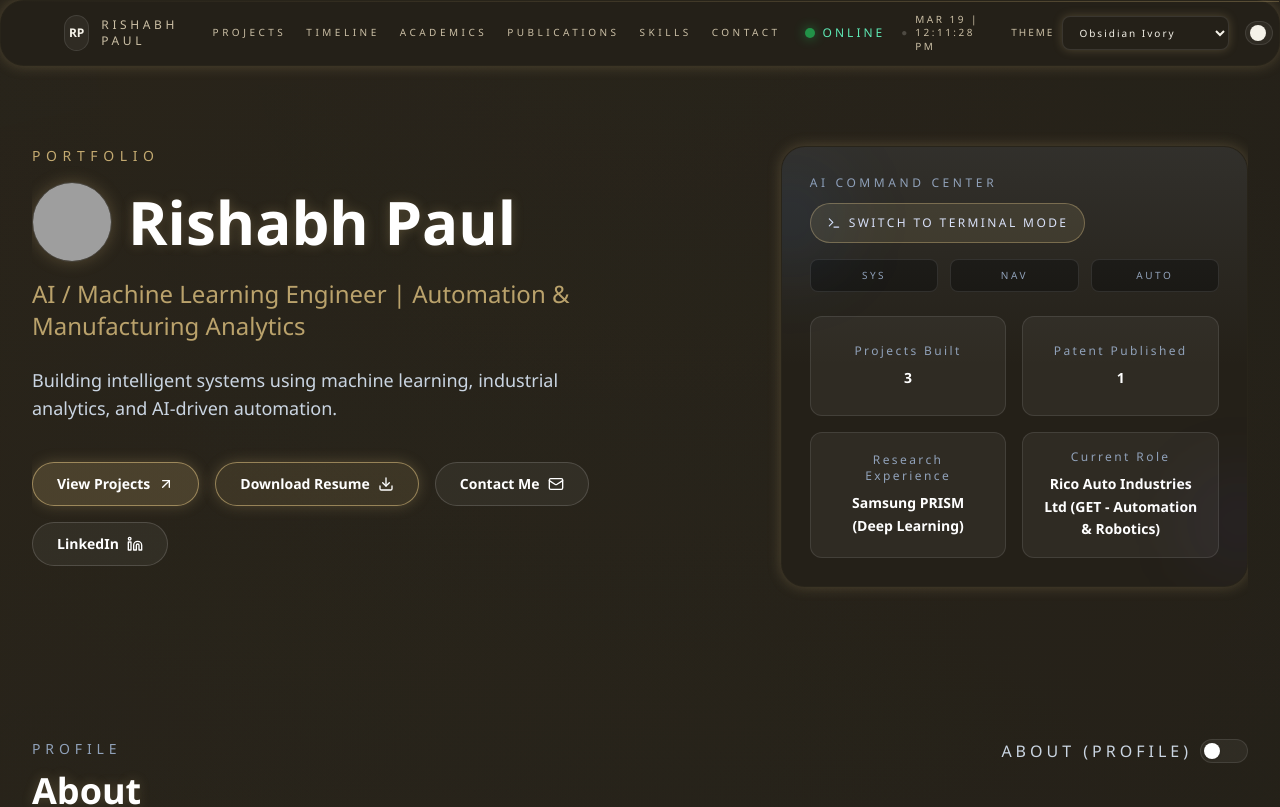
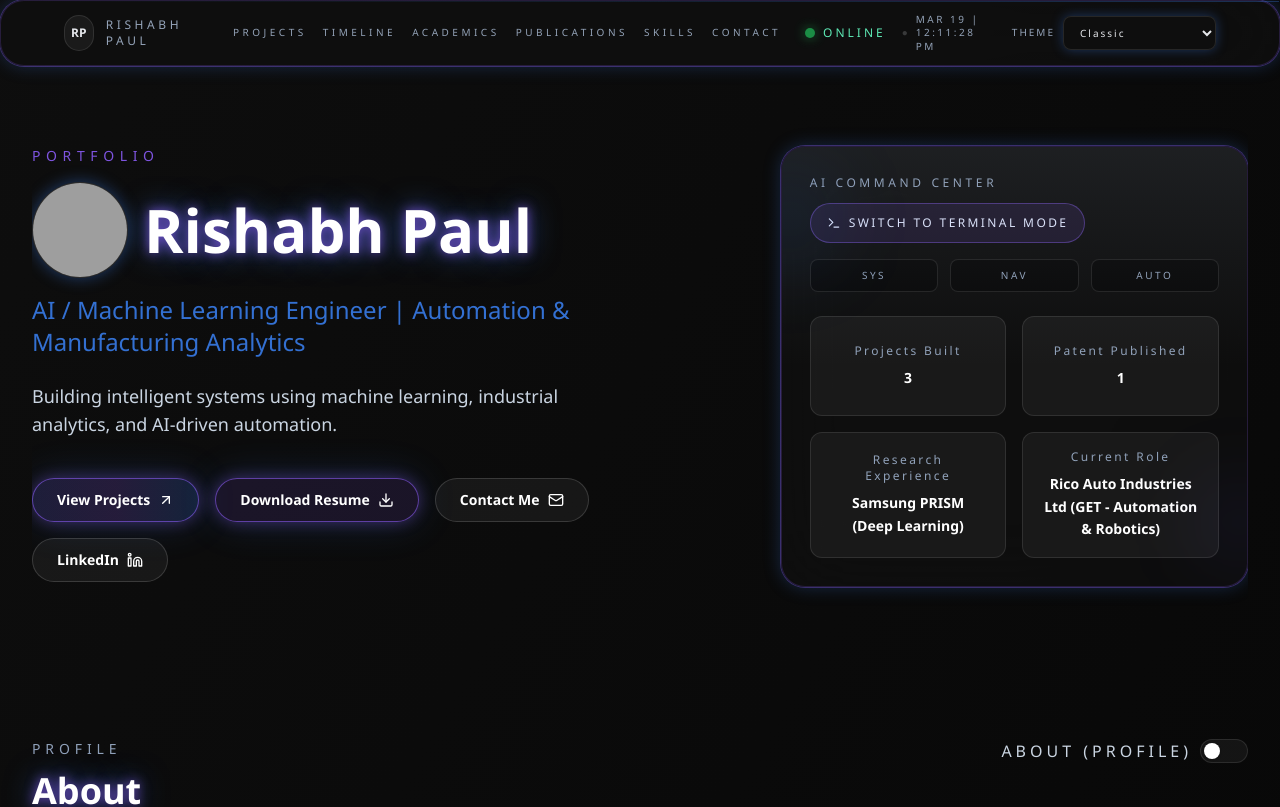
Before and after one commit to paulr212003-alt/portfolio, a Next.js app: page / in a window 1280 px wide. Shown: the top 807 px of the page. Built offline with nearby package versions, Linux system fonts and the light colour scheme; grey boxes are pictures that could not be loaded.

Commit message:
Restore classic themes and fix profile avatar

```diff
--- a/app/components/HeroSection.tsx
+++ b/app/components/HeroSection.tsx
@@ -21,6 +21,7 @@ type HeroSectionProps = {
 
 export default function HeroSection({ aiMode, onAiModeChange }: HeroSectionProps) {
   const [terminalMode, setTerminalMode] = useState(false);
+  const [imageError, setImageError] = useState(false);
 
   return (
     <section className="relative overflow-hidden pb-10 pt-12 md:pb-16 md:pt-20">
@@ -31,15 +32,22 @@ export default function HeroSection({ aiMode, onAiModeChange }: HeroSectionProps
               Portfolio
             </p>
             <div className="mt-4 flex flex-wrap items-center gap-4">
-              <div className="relative h-16 w-16 overflow-hidden rounded-full border border-white/15 shadow-[0_0_16px_var(--theme-glow)] sm:h-20 sm:w-20">
+              <div className="relative h-20 w-20 overflow-hidden rounded-full border border-white/15 bg-black/40 shadow-[0_0_16px_rgb(var(--theme-accent-rgb)_/_0.4)] sm:h-24 sm:w-24">
+                {imageError ? (
+                  <div className="flex h-full w-full items-center justify-center text-sm font-semibold text-white">
+                    RP
+                  </div>
+                ) : (
                   <Image
                     src="/profile.jpg"
                     alt="Rishabh Paul"
                     fill
-                  sizes="80px"
+                    sizes="96px"
                     priority
                     className="object-cover"
+                    onError={() => setImageError(true)}
                   />
+                )}
               </div>
               <h1 className="text-3xl font-semibold text-white sm:text-4xl md:text-6xl font-display glow-text">
                 Rishabh Paul
--- a/app/components/TopBar.tsx
+++ b/app/components/TopBar.tsx
@@ -3,13 +3,16 @@
 import { useEffect, useState } from "react";
 
 const themes = [
-  { label: "Obsidian Ivory", value: "obsidian-ivory" },
-  { label: "Molten Umber", value: "molten-umber" },
-  { label: "Verdant Nocturne", value: "verdant-nocturne" },
-  { label: "Imperial Amethyst", value: "imperial-amethyst" },
-  { label: "Abyssal Azure", value: "abyssal-azure" },
-  { label: "Crimson Noir", value: "crimson-noir" },
-  { label: "Gilded Onyx", value: "gilded-onyx" },
+  { label: "Classic", value: "classic" },
+  { label: "Obsidian Core", value: "obsidian-core" },
+  { label: "Nebula Noir", value: "nebula-noir" },
+  { label: "Cyber Azure", value: "cyber-azure" },
+  { label: "Quantum Indigo", value: "quantum-indigo" },
+  { label: "Solar Ember", value: "solar-ember" },
+  { label: "Emerald Pulse", value: "emerald-pulse" },
+  { label: "Graphite Frost", value: "graphite-frost" },
+  { label: "Aurora Flux", value: "aurora-flux" },
+  { label: "Sandstone Calm", value: "sandstone-calm" },
 ];
 
 const navLinks = [
@@ -36,8 +39,7 @@ const formatTime = (date: Date) => {
 
 export default function TopBar() {
   const [time, setTime] = useState("");
-  const [theme, setTheme] = useState("obsidian-ivory");
-  const [mode, setMode] = useState<"dark" | "light">("dark");
+  const [theme, setTheme] = useState("classic");
   const [mounted, setMounted] = useState(false);
 
   useEffect(() => {
@@ -47,8 +49,7 @@ export default function TopBar() {
   useEffect(() => {
     const root = document.documentElement;
     root.dataset.theme = theme;
-    root.dataset.mode = mode;
-  }, [theme, mode]);
+  }, [theme]);
 
   useEffect(() => {
     setTime(formatTime(new Date()));
@@ -57,10 +58,6 @@ export default function TopBar() {
     }, 1000);
     return () => window.clearInterval(interval);
   }, []);
-
-  const toggleMode = () => {
-    setMode((prev) => (prev === "dark" ? "light" : "dark"));
-  };
 
   return (
     <div className="sticky top-0 z-40 w-full">
@@ -77,7 +74,7 @@ export default function TopBar() {
               </div>
             </a>
 
-            <nav className="flex items-center justify-center gap-5 text-[10px] uppercase tracking-[0.35em] text-[color:var(--theme-muted)]">
+            <nav className="flex items-center justify-center gap-4 text-[10px] uppercase tracking-[0.35em] text-[color:var(--theme-muted)]">
               {navLinks.map((link) => (
                 <a
                   key={link.href}
@@ -112,7 +109,7 @@ export default function TopBar() {
                 <select
                   value={theme}
                   onChange={(event) => setTheme(event.target.value)}
-                  className="rounded-lg border border-white/10 bg-[var(--theme-surface)] px-3 py-2 text-[10px] text-[var(--theme-foreground)] shadow-[0_0_10px_var(--theme-glow)] transition hover:border-white/20"
+                  className="rounded-lg border border-white/10 bg-[var(--theme-surface)] px-3 py-2 text-[10px] text-[var(--theme-foreground)] shadow-[0_0_12px_rgb(var(--theme-accent-rgb)_/_0.35)] transition hover:border-white/20"
                 >
                   {themes.map((item) => (
                     <option key={item.value} value={item.value}>
@@ -121,18 +118,6 @@ export default function TopBar() {
                   ))}
                 </select>
               </label>
-              <button
-                type="button"
-                onClick={toggleMode}
-                aria-pressed={mode === "light"}
-                className="relative inline-flex h-6 w-12 items-center rounded-full border border-white/10 bg-white/5 transition"
-              >
-                <span
-                  className={`inline-block h-4 w-4 rounded-full bg-[var(--theme-foreground)] transition ${
-                    mode === "light" ? "translate-x-6" : "translate-x-1"
-                  }`}
-                />
-              </button>
             </div>
           </div>
 
@@ -164,7 +149,7 @@ export default function TopBar() {
                 <select
                   value={theme}
                   onChange={(event) => setTheme(event.target.value)}
-                  className="rounded-lg border border-white/10 bg-[var(--theme-surface)] px-2 py-1 text-[10px] text-[var(--theme-foreground)] shadow-[0_0_10px_var(--theme-glow)] transition hover:border-white/20"
+                  className="rounded-lg border border-white/10 bg-[var(--theme-surface)] px-2 py-1 text-[10px] text-[var(--theme-foreground)] shadow-[0_0_12px_rgb(var(--theme-accent-rgb)_/_0.35)] transition hover:border-white/20"
                 >
                   {themes.map((item) => (
                     <option key={item.value} value={item.value}>
@@ -173,21 +158,9 @@ export default function TopBar() {
                   ))}
                 </select>
               </label>
-              <button
-                type="button"
-                onClick={toggleMode}
-                aria-pressed={mode === "light"}
-                className="relative inline-flex h-6 w-12 items-center rounded-full border border-white/10 bg-white/5 transition"
-              >
-                <span
-                  className={`inline-block h-4 w-4 rounded-full bg-[var(--theme-foreground)] transition ${
-                    mode === "light" ? "translate-x-6" : "translate-x-1"
-                  }`}
-                />
-              </button>
             </div>
 
-            <nav className="flex items-center gap-3 overflow-x-auto pb-1 text-[10px] uppercase tracking-[0.3em] text-[color:var(--theme-muted)]">
+            <nav className="flex flex-wrap items-center justify-center gap-2 text-[10px] uppercase tracking-[0.3em] text-[color:var(--theme-muted)]">
               {navLinks.map((link) => (
                 <a
                   key={link.href}
--- a/app/globals.css
+++ b/app/globals.css
@@ -1,20 +1,19 @@
 @import "tailwindcss";
 
 :root {
-  --theme-bg: #1a1814;
-  --theme-surface: #242018;
-  --theme-card: rgba(36, 32, 24, 0.78);
-  --theme-foreground: #f5f2e9;
-  --theme-muted: #cbbfa5;
-  --theme-accent-rgb: 212 184 122;
-  --theme-accent-2-rgb: 212 184 122;
-  --theme-accent-3-rgb: 212 184 122;
-  --theme-border-rgb: 58 51 38;
-  --theme-glow: rgba(212, 184, 122, 0.25);
+  --theme-bg: #050608;
+  --theme-surface: rgba(12, 14, 20, 0.92);
+  --theme-card: rgba(0, 0, 0, 0.7);
+  --theme-foreground: #e5e7eb;
+  --theme-muted: #94a3b8;
+  --theme-accent-rgb: 59 130 246;
+  --theme-accent-2-rgb: 139 92 246;
+  --theme-accent-3-rgb: 99 102 241;
+  --theme-border-rgb: 99 102 241;
   --theme-grid-rgb: 255 255 255;
-  --theme-ambient-1: rgb(var(--theme-accent-rgb) / 0.08);
-  --theme-ambient-2: rgb(var(--theme-accent-rgb) / 0.05);
-  --theme-ambient-3: rgb(var(--theme-accent-rgb) / 0.04);
+  --theme-ambient-1: rgba(139, 92, 246, 0.15);
+  --theme-ambient-2: rgba(59, 130, 246, 0.12);
+  --theme-ambient-3: rgba(99, 102, 241, 0.12);
   --background: var(--theme-bg);
   --foreground: var(--theme-foreground);
   --deep-grey: #0f0f0f;
@@ -29,186 +28,140 @@
     sans-serif;
 }
 
-[data-theme="obsidian-ivory"][data-mode="dark"] {
-  --theme-bg: #1a1814;
-  --theme-surface: #242018;
-  --theme-card: rgba(36, 32, 24, 0.78);
-  --theme-foreground: #f5f2e9;
-  --theme-muted: #cbbfa5;
-  --theme-accent-rgb: 212 184 122;
-  --theme-accent-2-rgb: 212 184 122;
-  --theme-accent-3-rgb: 212 184 122;
-  --theme-border-rgb: 58 51 38;
-  --theme-glow: rgba(212, 184, 122, 0.25);
+[data-theme="obsidian-core"] {
+  --theme-bg: #050608;
+  --theme-surface: rgba(12, 14, 20, 0.92);
+  --theme-card: rgba(16, 18, 28, 0.7);
+  --theme-foreground: #e5e7eb;
+  --theme-muted: #94a3b8;
+  --theme-accent-rgb: 59 130 246;
+  --theme-accent-2-rgb: 139 92 246;
+  --theme-accent-3-rgb: 99 102 241;
+  --theme-border-rgb: 99 102 241;
+  --theme-grid-rgb: 255 255 255;
+  --theme-ambient-1: rgba(139, 92, 246, 0.18);
+  --theme-ambient-2: rgba(59, 130, 246, 0.14);
+  --theme-ambient-3: rgba(99, 102, 241, 0.12);
 }
 
-[data-theme="obsidian-ivory"][data-mode="light"] {
-  --theme-bg: #fdfcf8;
-  --theme-surface: #f7f3eb;
-  --theme-card: rgba(247, 243, 235, 0.9);
-  --theme-foreground: #2b2b2b;
-  --theme-muted: #6b5e4a;
-  --theme-accent-rgb: 198 169 107;
-  --theme-accent-2-rgb: 198 169 107;
-  --theme-accent-3-rgb: 198 169 107;
-  --theme-border-rgb: 232 223 201;
-  --theme-glow: rgba(198, 169, 107, 0.18);
+[data-theme="classic"] {
+  --theme-bg: #000000;
+  --theme-surface: rgba(15, 15, 15, 0.9);
+  --theme-card: rgba(18, 18, 18, 0.6);
+  --theme-foreground: #e5e7eb;
+  --theme-muted: #94a3b8;
+  --theme-accent-rgb: 59 130 246;
+  --theme-accent-2-rgb: 139 92 246;
+  --theme-accent-3-rgb: 99 102 241;
+  --theme-border-rgb: 139 92 246;
+  --theme-grid-rgb: 255 255 255;
+  --theme-ambient-1: rgba(0, 0, 0, 0);
+  --theme-ambient-2: rgba(0, 0, 0, 0);
+  --theme-ambient-3: rgba(0, 0, 0, 0);
 }
 
-[data-theme="molten-umber"][data-mode="dark"] {
-  --theme-bg: #1e1410;
-  --theme-surface: #2a1b15;
-  --theme-card: rgba(42, 27, 21, 0.78);
-  --theme-foreground: #f3ede8;
-  --theme-muted: #c6a78b;
-  --theme-accent-rgb: 176 137 104;
-  --theme-accent-2-rgb: 176 137 104;
-  --theme-accent-3-rgb: 176 137 104;
-  --theme-border-rgb: 58 42 34;
-  --theme-glow: rgba(176, 137, 104, 0.25);
+[data-theme="nebula-noir"] {
+  --theme-bg: #0b0614;
+  --theme-surface: rgba(20, 10, 34, 0.9);
+  --theme-card: rgba(24, 12, 40, 0.7);
+  --theme-foreground: #f0e7ff;
+  --theme-muted: #c4b5fd;
+  --theme-accent-rgb: 168 85 247;
+  --theme-accent-2-rgb: 192 132 252;
+  --theme-accent-3-rgb: 124 58 237;
+  --theme-border-rgb: 192 132 252;
+  --theme-grid-rgb: 255 255 255;
 }
 
-[data-theme="molten-umber"][data-mode="light"] {
-  --theme-bg: #f8f5f2;
-  --theme-surface: #efe7e1;
-  --theme-card: rgba(239, 231, 225, 0.9);
-  --theme-foreground: #2e1f1a;
-  --theme-muted: #6b4f3f;
-  --theme-accent-rgb: 166 124 82;
-  --theme-accent-2-rgb: 166 124 82;
-  --theme-accent-3-rgb: 166 124 82;
-  --theme-border-rgb: 226 211 197;
-  --theme-glow: rgba(166, 124, 82, 0.2);
+[data-theme="cyber-azure"] {
+  --theme-bg: #020609;
+  --theme-surface: rgba(3, 18, 26, 0.9);
+  --theme-card: rgba(4, 18, 28, 0.7);
+  --theme-foreground: #e0f7ff;
+  --theme-muted: #7dd3fc;
+  --theme-accent-rgb: 34 211 238;
+  --theme-accent-2-rgb: 56 189 248;
+  --theme-accent-3-rgb: 6 182 212;
+  --theme-border-rgb: 34 211 238;
+  --theme-grid-rgb: 255 255 255;
 }
 
-[data-theme="verdant-nocturne"][data-mode="dark"] {
-  --theme-bg: #0e1a13;
-  --theme-surface: #16251b;
-  --theme-card: rgba(22, 37, 27, 0.78);
-  --theme-foreground: #e6f4ec;
-  --theme-muted: #a5d6a7;
-  --theme-accent-rgb: 67 160 71;
-  --theme-accent-2-rgb: 67 160 71;
-  --theme-accent-3-rgb: 67 160 71;
-  --theme-border-rgb: 34 56 43;
-  --theme-glow: rgba(67, 160, 71, 0.25);
+[data-theme="quantum-indigo"] {
+  --theme-bg: #080a1a;
+  --theme-surface: rgba(16, 20, 44, 0.92);
+  --theme-card: rgba(18, 24, 52, 0.7);
+  --theme-foreground: #e2e8f0;
+  --theme-muted: #a5b4fc;
+  --theme-accent-rgb: 99 102 241;
+  --theme-accent-2-rgb: 96 165 250;
+  --theme-accent-3-rgb: 139 92 246;
+  --theme-border-rgb: 99 102 241;
+  --theme-grid-rgb: 255 255 255;
 }
 
-[data-theme="verdant-nocturne"][data-mode="light"] {
-  --theme-bg: #f4fbf7;
-  --theme-surface: #e6f4ec;
-  --theme-card: rgba(230, 244, 236, 0.9);
-  --theme-foreground: #1f3d2b;
-  --theme-muted: #4a7c59;
-  --theme-accent-rgb: 46 125 50;
-  --theme-accent-2-rgb: 46 125 50;
-  --theme-accent-3-rgb: 46 125 50;
-  --theme-border-rgb: 208 230 214;
-  --theme-glow: rgba(46, 125, 50, 0.18);
+[data-theme="solar-ember"] {
+  --theme-bg: #0b0806;
+  --theme-surface: rgba(26, 13, 8, 0.92);
+  --theme-card: rgba(28, 14, 8, 0.72);
+  --theme-foreground: #fff3e0;
+  --theme-muted: #fdba74;
+  --theme-accent-rgb: 249 115 22;
+  --theme-accent-2-rgb: 239 68 68;
+  --theme-accent-3-rgb: 251 146 60;
+  --theme-border-rgb: 249 115 22;
+  --theme-grid-rgb: 255 255 255;
 }
 
-[data-theme="imperial-amethyst"][data-mode="dark"] {
-  --theme-bg: #140f2a;
-  --theme-surface: #1e1738;
-  --theme-card: rgba(30, 23, 56, 0.78);
-  --theme-foreground: #f3f0ff;
-  --theme-muted: #b39ddb;
-  --theme-accent-rgb: 167 139 250;
-  --theme-accent-2-rgb: 167 139 250;
-  --theme-accent-3-rgb: 167 139 250;
-  --theme-border-rgb: 44 35 82;
-  --theme-glow: rgba(167, 139, 250, 0.25);
+[data-theme="emerald-pulse"] {
+  --theme-bg: #050a08;
+  --theme-surface: rgba(10, 20, 17, 0.9);
+  --theme-card: rgba(10, 22, 18, 0.72);
+  --theme-foreground: #ecfdf5;
+  --theme-muted: #6ee7b7;
+  --theme-accent-rgb: 34 197 94;
+  --theme-accent-2-rgb: 16 185 129;
+  --theme-accent-3-rgb: 52 211 153;
+  --theme-border-rgb: 34 197 94;
+  --theme-grid-rgb: 255 255 255;
 }
 
-[data-theme="imperial-amethyst"][data-mode="light"] {
-  --theme-bg: #f6f3ff;
-  --theme-surface: #ede9fe;
-  --theme-card: rgba(237, 233, 254, 0.9);
-  --theme-foreground: #2a2a3a;
-  --theme-muted: #6d5ba6;
-  --theme-accent-rgb: 139 92 246;
-  --theme-accent-2-rgb: 139 92 246;
-  --theme-accent-3-rgb: 139 92 246;
-  --theme-border-rgb: 221 214 254;
-  --theme-glow: rgba(139, 92, 246, 0.2);
+[data-theme="graphite-frost"] {
+  --theme-bg: #0d0f12;
+  --theme-surface: rgba(20, 24, 31, 0.92);
+  --theme-card: rgba(22, 26, 34, 0.72);
+  --theme-foreground: #e2e8f0;
+  --theme-muted: #94a3b8;
+  --theme-accent-rgb: 148 163 184;
+  --theme-accent-2-rgb: 96 165 250;
+  --theme-accent-3-rgb: 203 213 245;
+  --theme-border-rgb: 148 163 184;
+  --theme-grid-rgb: 255 255 255;
 }
 
-[data-theme="abyssal-azure"][data-mode="dark"] {
-  --theme-bg: #0b1c2c;
-  --theme-surface: #132a3e;
-  --theme-card: rgba(19, 42, 62, 0.78);
-  --theme-foreground: #eaf2ff;
-  --theme-muted: #93c5fd;
-  --theme-accent-rgb: 59 130 246;
-  --theme-accent-2-rgb: 59 130 246;
-  --theme-accent-3-rgb: 59 130 246;
-  --theme-border-rgb: 31 58 86;
-  --theme-glow: rgba(59, 130, 246, 0.25);
+[data-theme="aurora-flux"] {
+  --theme-bg: #05080f;
+  --theme-surface: rgba(12, 18, 32, 0.92);
+  --theme-card: rgba(12, 18, 32, 0.72);
+  --theme-foreground: #e2e8f0;
+  --theme-muted: #7dd3fc;
+  --theme-accent-rgb: 56 189 248;
+  --theme-accent-2-rgb: 168 85 247;
+  --theme-accent-3-rgb: 20 184 166;
+  --theme-border-rgb: 56 189 248;
+  --theme-grid-rgb: 255 255 255;
 }
 
-[data-theme="abyssal-azure"][data-mode="light"] {
-  --theme-bg: #f4f9ff;
-  --theme-surface: #eaf2ff;
-  --theme-card: rgba(234, 242, 255, 0.9);
-  --theme-foreground: #1e293b;
-  --theme-muted: #475569;
-  --theme-accent-rgb: 37 99 235;
-  --theme-accent-2-rgb: 37 99 235;
-  --theme-accent-3-rgb: 37 99 235;
-  --theme-border-rgb: 214 228 255;
-  --theme-glow: rgba(37, 99, 235, 0.2);
-}
-
-[data-theme="crimson-noir"][data-mode="dark"] {
-  --theme-bg: #2a0f0f;
-  --theme-surface: #3a1616;
-  --theme-card: rgba(58, 22, 22, 0.78);
-  --theme-foreground: #ffecec;
-  --theme-muted: #fca5a5;
-  --theme-accent-rgb: 239 68 68;
-  --theme-accent-2-rgb: 239 68 68;
-  --theme-accent-3-rgb: 239 68 68;
-  --theme-border-rgb: 90 31 31;
-  --theme-glow: rgba(239, 68, 68, 0.25);
-}
-
-[data-theme="crimson-noir"][data-mode="light"] {
-  --theme-bg: #fff5f5;
-  --theme-surface: #ffeaea;
-  --theme-card: rgba(255, 234, 234, 0.9);
-  --theme-foreground: #3a1f1f;
-  --theme-muted: #7f1d1d;
-  --theme-accent-rgb: 220 38 38;
-  --theme-accent-2-rgb: 220 38 38;
-  --theme-accent-3-rgb: 220 38 38;
-  --theme-border-rgb: 255 214 214;
-  --theme-glow: rgba(220, 38, 38, 0.2);
-}
-
-[data-theme="gilded-onyx"][data-mode="dark"] {
-  --theme-bg: #111315;
-  --theme-surface: #1a1d20;
-  --theme-card: rgba(26, 29, 32, 0.78);
-  --theme-foreground: #f9fafb;
-  --theme-muted: #d1d5db;
-  --theme-accent-rgb: 230 195 92;
-  --theme-accent-2-rgb: 230 195 92;
-  --theme-accent-3-rgb: 230 195 92;
-  --theme-border-rgb: 42 46 51;
-  --theme-glow: rgba(230, 195, 92, 0.25);
-}
-
-[data-theme="gilded-onyx"][data-mode="light"] {
-  --theme-bg: #fafafa;
-  --theme-surface: #f3f4f6;
-  --theme-card: rgba(243, 244, 246, 0.9);
-  --theme-foreground: #1f2937;
-  --theme-muted: #6b7280;
-  --theme-accent-rgb: 201 162 39;
-  --theme-accent-2-rgb: 201 162 39;
-  --theme-accent-3-rgb: 201 162 39;
-  --theme-border-rgb: 229 231 235;
-  --theme-glow: rgba(201, 162, 39, 0.2);
+[data-theme="sandstone-calm"] {
+  --theme-bg: #14110c;
+  --theme-surface: rgba(28, 23, 18, 0.9);
+  --theme-card: rgba(30, 24, 18, 0.72);
+  --theme-foreground: #f2e7d5;
+  --theme-muted: #e2c8a0;
+  --theme-accent-rgb: 214 162 94;
+  --theme-accent-2-rgb: 165 124 82;
+  --theme-accent-3-rgb: 226 200 160;
+  --theme-border-rgb: 214 162 94;
+  --theme-grid-rgb: 255 255 255;
 }
 
 @theme inline {
@@ -239,18 +192,24 @@
   }
 
   .glow-text {
-    text-shadow: 0 0 12px var(--theme-glow);
+    text-shadow:
+      0 0 12px rgb(var(--theme-accent-2-rgb) / 0.8),
+      0 0 30px rgb(var(--theme-accent-rgb) / 0.6);
   }
 
   .glow-box {
-    box-shadow: 0 0 14px var(--theme-glow);
+    box-shadow:
+      0 0 15px rgb(var(--theme-accent-2-rgb) / 0.35),
+      0 0 40px rgb(var(--theme-accent-rgb) / 0.2);
   }
 
   .glow-card {
     @apply rounded-2xl border backdrop-blur-xl;
     background: var(--theme-card);
     border-color: rgb(var(--theme-border-rgb) / 0.25);
-    box-shadow: 0 0 22px var(--theme-glow);
+    box-shadow:
+      0 0 22px rgb(var(--theme-accent-2-rgb) / 0.25),
+      0 0 40px rgb(var(--theme-accent-rgb) / 0.15);
     transition:
       background 0.6s ease,
       border-color 0.6s ease,
@@ -262,8 +221,8 @@
     background: var(--theme-surface);
     border-color: rgb(var(--theme-border-rgb) / 0.2);
     box-shadow:
-      0 0 20px var(--theme-glow),
-      inset 0 0 0 1px rgb(var(--theme-border-rgb) / 0.2);
+      0 0 30px rgb(var(--theme-accent-3-rgb) / 0.2),
+      inset 0 0 0 1px rgb(var(--theme-accent-2-rgb) / 0.2);
     transition:
       background 0.6s ease,
       border-color 0.6s ease,
@@ -275,8 +234,8 @@
     background: var(--theme-card);
     border-color: rgb(var(--theme-border-rgb) / 0.25);
     box-shadow:
-      0 0 16px var(--theme-glow),
-      inset 0 0 0 1px rgb(var(--theme-border-rgb) / 0.25);
+      0 0 18px rgb(var(--theme-accent-3-rgb) / 0.25),
+      inset 0 0 0 1px rgb(var(--theme-accent-2-rgb) / 0.25);
     transition:
       background 0.6s ease,
       border-color 0.6s ease,
@@ -285,8 +244,8 @@
 
   .neon-border {
     box-shadow:
-      0 0 0 1px rgb(var(--theme-border-rgb) / 0.4),
-      0 0 14px var(--theme-glow);
+      0 0 0 1px rgb(var(--theme-accent-2-rgb) / 0.35),
+      0 0 18px rgb(var(--theme-accent-rgb) / 0.25);
   }
 
   .cyber-outline {
--- a/app/layout.tsx
+++ b/app/layout.tsx
@@ -13,7 +13,7 @@ export default function RootLayout({
   children: React.ReactNode;
 }>) {
   return (
-    <html lang="en" data-theme="obsidian-ivory" data-mode="dark" data-ai="on">
+    <html lang="en" data-theme="classic" data-ai="on">
       <body
         className="min-h-screen bg-[var(--theme-bg)] text-[var(--theme-foreground)] antialiased"
       >
```
Lines whose indentation alone changed are shown as unchanged.
